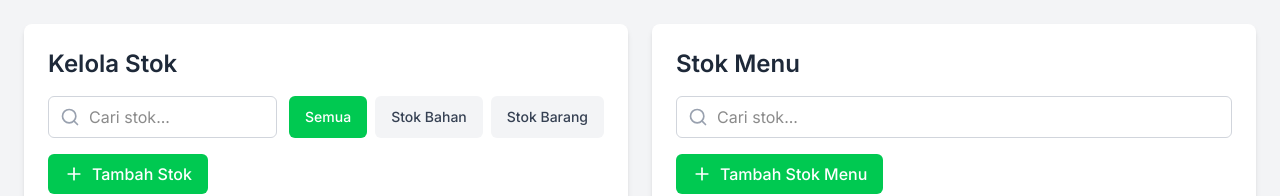
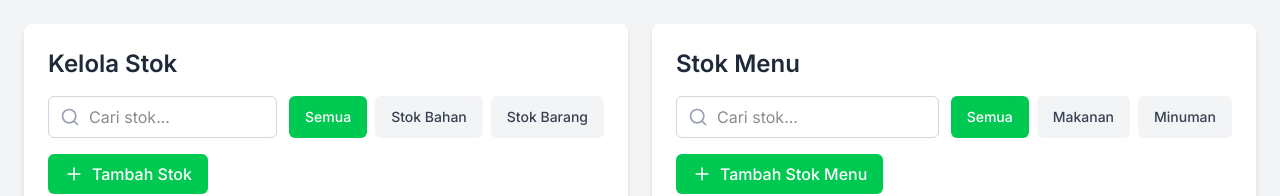
Before and after one commit to Benediks/Sidaya, a Next.js app: page /stok in a window 1280 px wide. Shown: the top 196 px of the page. Built offline with nearby package versions, Linux system fonts and the light colour scheme; no server answers; the database is empty.

Commit message:
Stok menu kategori button filter

```diff
--- a/app/(main)/stok/page.tsx
+++ b/app/(main)/stok/page.tsx
@@ -30,6 +30,7 @@ export default function KelolaStokPage() {
   const [stokSearchQuery, setStokSearchQuery] = useState('');
   const [menuSearchQuery, setMenuSearchQuery] = useState('');
   const [stokFilter, setStokFilter] = useState<'all' | 'Stok Bahan' | 'Stok Barang'>('all');
+  const [menuFilter, setMenuFilter] = useState<'all' | 'Makanan' | 'Minuman'>('all');
 
   // Data Fetching
   const fetchStok = async () => {
@@ -75,8 +76,10 @@ export default function KelolaStokPage() {
   });
 
   const filteredMenuList = menuList.filter((menu) => {
-    return menu.Nama_Menu.toLowerCase().includes(menuSearchQuery.toLowerCase()) ||
-           menu.ID_Menu.toLowerCase().includes(menuSearchQuery.toLowerCase());
+    const matchesSearch = menu.Nama_Menu.toLowerCase().includes(menuSearchQuery.toLowerCase()) ||
+                         menu.ID_Menu.toLowerCase().includes(menuSearchQuery.toLowerCase());
+    const matchesFilter = menuFilter === 'all' || menu.Kategori_Menu === menuFilter;
+    return matchesSearch && matchesFilter;
   });
 
   // --- Stok Handlers ---
@@ -294,9 +297,9 @@ export default function KelolaStokPage() {
             <section className="rounded-lg bg-white p-6 shadow-md">
               <h2 className="mb-4 text-2xl font-semibold text-gray-800">Stok Menu</h2>
 
-              {/* Search */}
-              <div className="mb-4">
-                <div className="relative">
+              {/* Search and Filter */}
+              <div className="mb-4 flex flex-col gap-3 sm:flex-row">
+                <div className="relative flex-1">
                   <Search className="absolute left-3 top-1/2 h-5 w-5 -translate-y-1/2 text-gray-400" />
                   <input
                     type="text"
@@ -305,6 +308,38 @@ export default function KelolaStokPage() {
                     onChange={(e) => setMenuSearchQuery(e.target.value)}
                     className="w-full rounded-md border border-gray-300 py-2 pl-10 pr-4 focus:border-green-500 focus:outline-none focus:ring-1 focus:ring-green-500"
                   />
+                </div>
+                <div className="flex gap-2">
+                  <button
+                    onClick={() => setMenuFilter('all')}
+                    className={`rounded-md px-4 py-2 text-sm font-medium transition ${
+                      menuFilter === 'all'
+                        ? 'bg-green-500 text-white'
+                        : 'bg-gray-100 text-gray-700 hover:bg-gray-200'
+                    }`}
+                  >
+                    Semua
+                  </button>
+                  <button
+                    onClick={() => setMenuFilter('Makanan')}
+                    className={`rounded-md px-4 py-2 text-sm font-medium transition ${
+                      menuFilter === 'Makanan'
+                        ? 'bg-green-500 text-white'
+                        : 'bg-gray-100 text-gray-700 hover:bg-gray-200'
+                    }`}
+                  >
+                    Makanan
+                  </button>
+                  <button
+                    onClick={() => setMenuFilter('Minuman')}
+                    className={`rounded-md px-4 py-2 text-sm font-medium transition ${
+                      menuFilter === 'Minuman'
+                        ? 'bg-green-500 text-white'
+                        : 'bg-gray-100 text-gray-700 hover:bg-gray-200'
+                    }`}
+                  >
+                    Minuman
+                  </button>
                 </div>
               </div>
 
```
